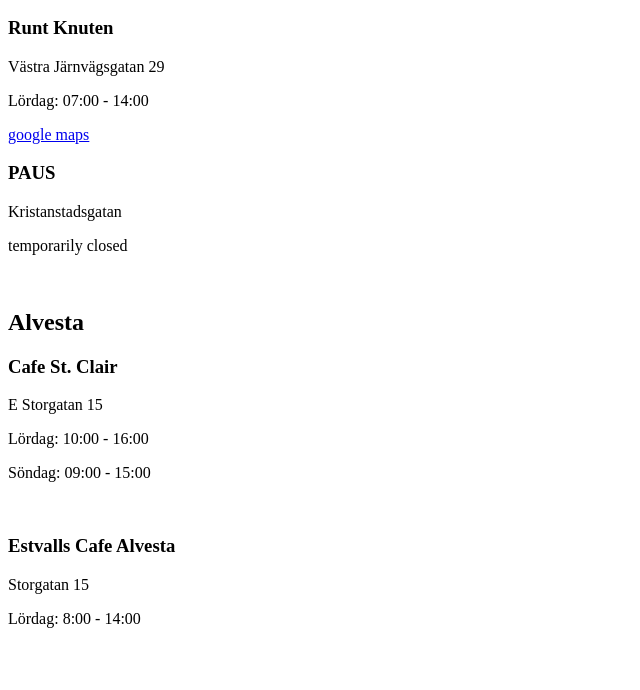
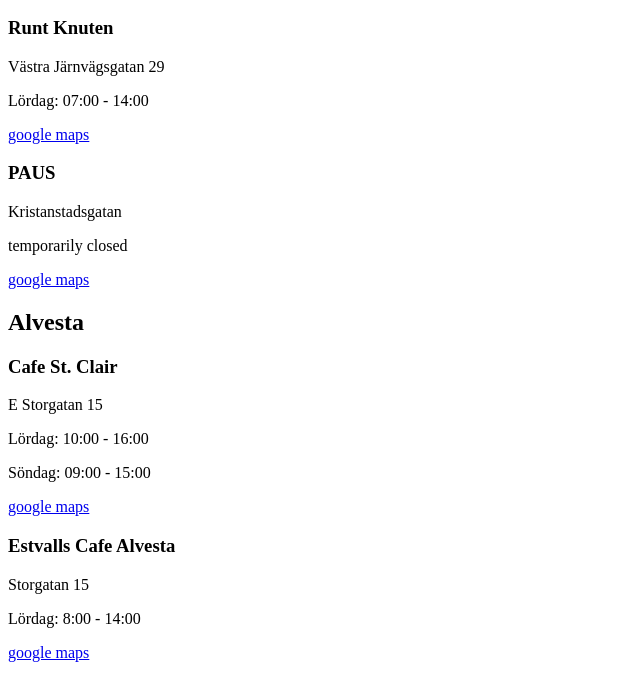
Before and after one commit to agorbacheva-y/first-website, a plain HTML site: page index.html in a window 1280 px wide. Shown: the part 110-800 px from the top of the page, without its empty margins (0-640 px from the left). Drawn offline with Linux system fonts and the light colour scheme.

Commit message:
add map links

```diff
--- a/index.html
+++ b/index.html
@@ -17,16 +17,19 @@
     <h3>PAUS</h3>
     <p>Kristanstadsgatan</p>
     <p>temporarily closed</p>
+    <a href="https://www.google.com/maps/place/PAUS/@56.3782464,13.9975906,17z/data=!4m5!3m4!1s0x46514d10e6313b15:0x84bf43efe838b1cf!8m2!3d56.3782464!4d13.9994627">google maps</a>
     <br>
     <h2>Alvesta</h2>
     <h3>Cafe St. Clair</h3>
     <p>E Storgatan 15</p>
     <p>Lördag: 10:00 - 16:00</p>
     <p>Söndag: 09:00 - 15:00</p>
+    <a href="https://www.google.com/maps/place/Caf%C3%A9+St.Clair/@56.9001654,14.5550085,17z/data=!4m5!3m4!1s0x46572ec6f2126637:0x13847a6059a6635e!8m2!3d56.9001655!4d14.556253">google maps</a>
     <br>
     <h3>Estvalls Cafe Alvesta</h3>
     <p>Storgatan 15</p>
     <p>Lördag: 8:00 - 14:00</p>
+    <a href="https://www.google.com/maps/place/Estvalls+Caf%C3%A9+Alvesta/@56.8999779,14.5552907,18.34z/data=!4m5!3m4!1s0x46572fb13bbe2849:0xd7717484bd72a4bb!8m2!3d56.8999457!4d14.5560515">google maps</a>
 
 
 </body>
```
